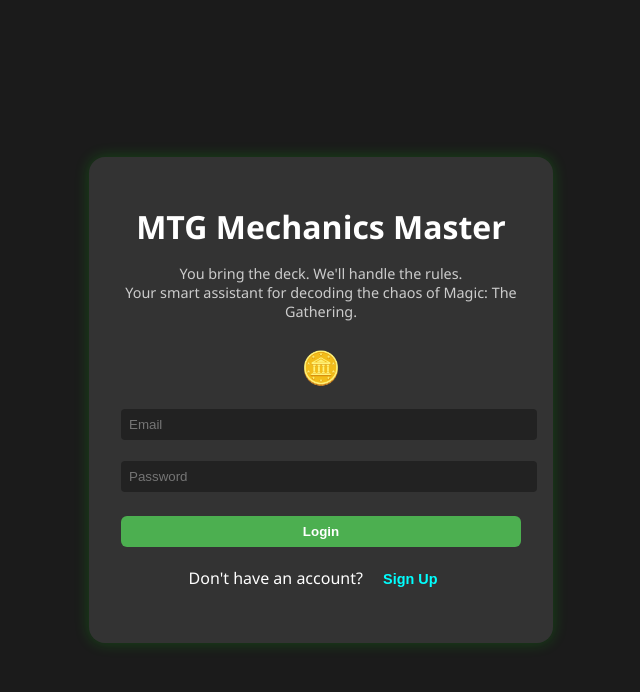
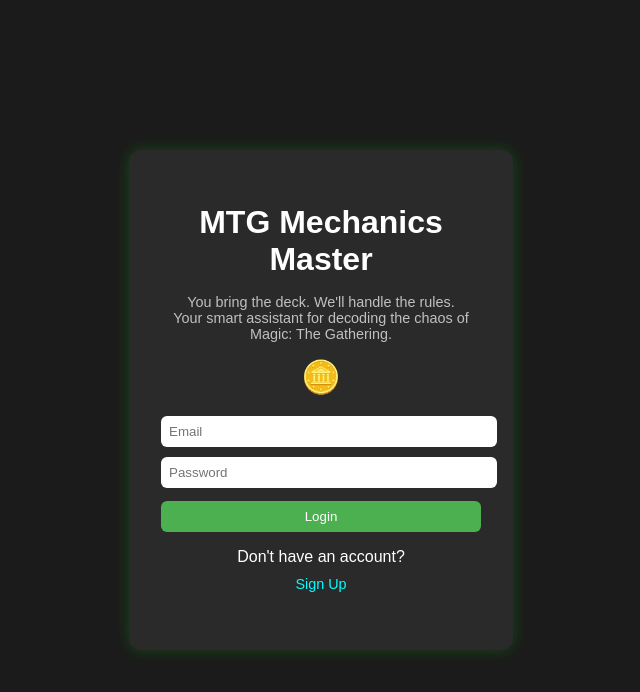
Before and after one commit to cdragon666/vrestin-counters, a React (Create React App) app: page / in a window 1280 px wide. Shown: the top 692 px of the page, without its empty margins (319-959 px from the left). Built offline with nearby package versions, Linux system fonts and the light colour scheme; no server answers.

Commit message:
🎯 Restore main layout CSS

```diff
--- a/src/App.css
+++ b/src/App.css
@@ -1,132 +1,81 @@
-/* App.css */
-
 body {
-  background-color: #121212;
+  margin: 0;
+  background-color: #1a1a1a;
+  font-family: Arial, sans-serif;
   color: white;
-  font-family: 'Segoe UI', Tahoma, Geneva, Verdana, sans-serif;
-  margin: 0;
-  padding: 0;
 }
 
-h1 {
+h1, h2 {
   text-align: center;
-  margin-top: 1rem;
+}
+
+.container {
+  display: grid;
+  grid-template-columns: 1fr 1fr;
+  padding: 20px;
+  gap: 20px;
 }
 
 .support-cards {
   display: flex;
   flex-wrap: wrap;
-  gap: 0.5rem;
-  justify-content: center;
-  margin: 1rem 0;
-}
-
-.card {
-  background-color: #2c2c2c;
-  border-radius: 8px;
-  padding: 0.5rem 1rem;
-  cursor: pointer;
-  transition: background-color 0.3s, transform 0.2s;
-}
-
-.card:hover {
-  background-color: #4caf50;
-  transform: scale(1.05);
-}
-
-.selected {
-  background-color: #4caf50;
-}
-
-.container {
-  max-width: 1200px;
-  margin: 0 auto;
-  padding: 2rem;
-}
-
-.input-section {
-  display: flex;
-  gap: 0.5rem;
-  margin-top: 1rem;
+  gap: 10px;
+  margin-bottom: 20px;
   justify-content: center;
 }
 
-input[type="number"], input[type="text"], input[type="email"], input[type="password"] {
-  padding: 0.5rem;
+.support-cards button {
+  background-color: #4CAF50;
+  color: white;
   border: none;
-  border-radius: 4px;
+  padding: 10px;
+  border-radius: 8px;
+  cursor: pointer;
+  transition: 0.2s;
+}
+
+.support-cards button:hover {
+  background-color: #45a049;
+}
+
+input[type="number"], input[type="text"] {
+  width: 100%;
+  padding: 10px;
+  margin-bottom: 10px;
+  border-radius: 6px;
+  border: none;
 }
 
 button {
-  padding: 0.5rem 1rem;
+  width: 100%;
+  padding: 10px;
+  border-radius: 6px;
   border: none;
-  border-radius: 4px;
   cursor: pointer;
-  font-weight: bold;
 }
 
 button.green {
-  background-color: #4caf50;
-  color: white;
+  background-color: #4CAF50;
 }
 
 button.red {
   background-color: #f44336;
-  color: white;
 }
 
-.result-log {
-  margin-top: 2rem;
-  padding: 1rem;
-  background-color: #1e1e1e;
-  border-radius: 8px;
-  min-height: 100px;
+button.green:hover {
+  background-color: #45a049;
+}
+
+button.red:hover {
+  background-color: #e53935;
 }
 
 textarea {
   width: 100%;
-  height: 150px;
-  background-color: #1e1e1e;
+  min-height: 150px;
+  border-radius: 6px;
+  padding: 10px;
+  background-color: #1a1a1a;
   color: white;
-  border: none;
-  border-radius: 8px;
-  padding: 0.5rem;
-  resize: none;
+  border: 1px solid #333;
 }
-.auth-page {
-  min-height: 100vh;
-  display: flex;
-  justify-content: center;
-  align-items: center;
-  background: #1a1a1a;
-}
-
-.auth-card {
-  background: #333;
-  padding: 2rem;
-  border-radius: 1rem;
-  width: 100%;
-  max-width: 400px;
-  text-align: center;
-}
-
-.auth-description {
-  margin-bottom: 1.5rem;
-  color: #ccc;
-  font-size: 0.9rem;
-}
-
-.mana-coin {
-  font-size: 2rem;
-  margin: 1rem 0;
-}
-
-.auth-input {
-  width: 100%;
-  margin-bottom: 1rem;
-  padding: 0.75rem;
-  border: none;
-  border-radius: 0.5rem;
-  background: #222;
-  color: white;
-}
```
